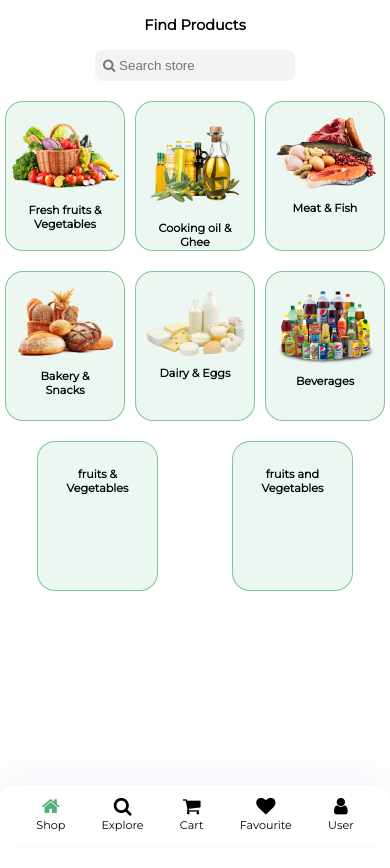
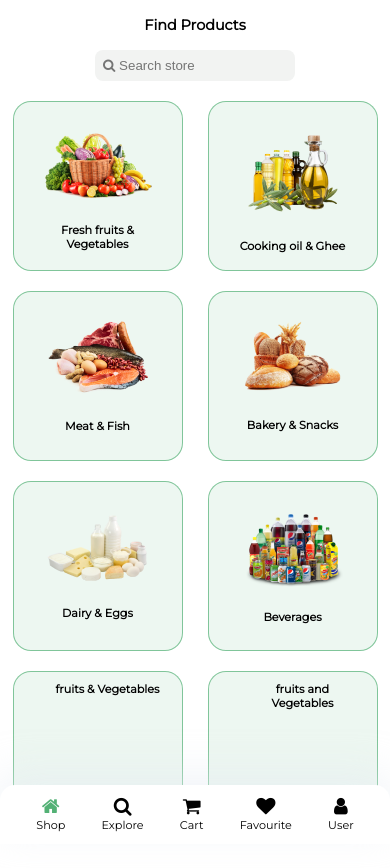
Before and after one commit to RaeNkwocha/E-shop, a React (Create React App) app: page /explore in a window 390 px wide. Shown: the top 868 px of the page. Before the commit the page ends 844 px from the top, so only its background shows below. Built offline with nearby package versions, Linux system fonts and the light colour scheme.

Commit message:
first commit

```diff
--- a/src/explore.css
+++ b/src/explore.css
@@ -22,6 +22,17 @@
 section div .new-products :nth-child(4n+3){
     background: blue;
 } */
+@media only screen and (max-width: 768px) {
+    .new-products{
+        display: flex;
+      flex-wrap: wrap;
+      justify-content: space-around;
+      width: 170px;
+      height: 170px;
+
+
+    }
+}
 .new-display{
     display: flex;
   flex-wrap: wrap;
```
